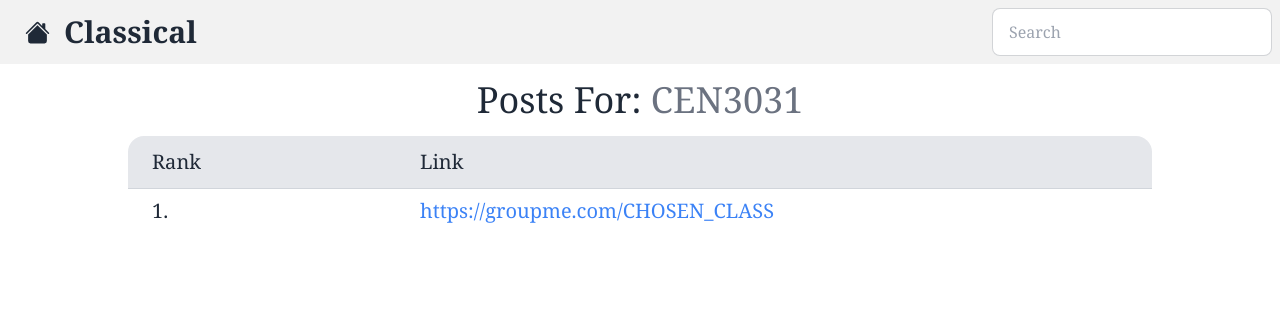
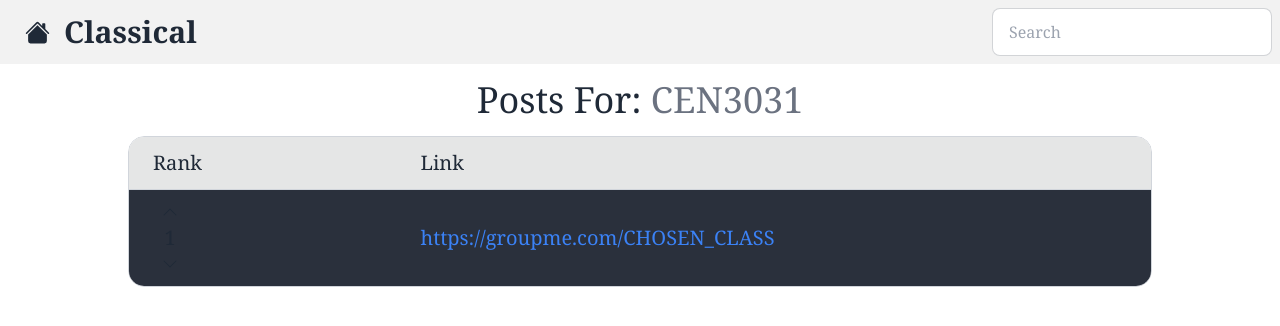
Before and after one commit to ryancircelli/Classical, an Angular app in the folder Frontend/: page /class/CEN3031 in a window 1280 px wide. Shown: the top 326 px of the page. Built offline with nearby package versions, Linux system fonts and the light colour scheme.

Commit message:
voting buttons & revised home page

```diff
--- a/Frontend/src/app/pages/class/class.component.html
+++ b/Frontend/src/app/pages/class/class.component.html
@@ -1,25 +1,36 @@
 <div class="overflow-x-auto flex flex-col items-center">
-    <div class="text-4xl  py-4">Posts For: <span class="text-gray-500  text-4xl">{{class}}</span></div>
+    <div class="text-4xl py-4">Posts For: <span class="text-gray-500 text-4xl">{{class}}</span></div>
     <div class="rounded-2xl w-[80%] overflow-hidden">
-      <div class="w-full">
-        <div class="flex justify-between  py-3 px-6 bg-gray-200 border-b border-gray-300 text-sm">
-          <div class="w-1/4 text-left  text-xl">Rank</div>
-          <div class="w-3/4 text-left pl-6  text-xl">Link</div>
+      <div class="w-full border border-gray-300 rounded-2xl overflow-hidden">
+        <div class="flex py-3 px-6 bg-base-300 border-b border-gray-300 text-sm">
+          <div class="w-1/4 text-left text-xl">Rank</div>
+          <div class="w-3/4 text-left pl-6 text-xl">Link</div>
         </div>
         <div class="divide-y divide-gray-300">
-          <div class="flex items-center justify-between py-2 px-6 hover:bg-gray-100 cursor-pointer">
+          <a class="flex items-center justify-between py-2 px-6 hover:bg-base-200 cursor-pointer" style="background-color: #2A303C;">
             <div class="flex items-center w-1/4">
-              <div class="flex items-center justify-center  text-xl">
-                <p style="margin-right: 24px;">1.</p>
+              <div class="flex flex-col">
+                <div style="padding: 1px;"></div>
+                <a class="btn btn-ghost btn-xs">
+                    <svg xmlns="http://www.w3.org/2000/svg" width="16" height="16" fill="currentColor" class="bi bi-chevron-up" viewBox="0 0 16 16">
+                    <path fill-rule="evenodd" d="M7.646 4.646a.5.5 0 0 1 .708 0l6 6a.5.5 0 0 1-.708.708L8 5.707l-5.646 5.647a.5.5 0 0 1-.708-.708l6-6z"/>
+                    </svg>
+                </a>
+                <div class="text-center text-xl">
+                    <p>1</p>
+                </div>
+                <a class="btn btn-ghost btn-xs" style="display: flex; align-items: center;">
+                    <svg xmlns="http://www.w3.org/2000/svg" width="16" height="16" fill="currentColor" class="bi bi-chevron-down" viewBox="0 0 16 16">
+                      <path fill-rule="evenodd" d="M1.646 4.646a.5.5 0 0 1 .708 0L8 10.293l5.646-5.647a.5.5 0 0 1 .708.708l-6 6a.5.5 0 0 1-.708 0l-6-6a.5.5 0 0 1 0-.708z"/>
+                    </svg>
+                  </a>
+                <div style="padding: 1px;"></div>
               </div>
+              <!-- net votes -->
             </div>
             <div class="text-left pl-6 w-3/4">
               <div class="flex items-center justify-start">
-                <p class=" text-lg text-xl"><a href="https://groupme.com/CHOSEN_CLASS" class="text-blue-500 hover:underline  text-xl">https://groupme.com/CHOSEN_CLASS</a></p>
+                <p class="text-lg text-xl"><a href="https://groupme.com/CHOSEN_CLASS" class="text-blue-500 hover:underline text-xl">https://groupme.com/CHOSEN_CLASS</a></p>
               </div>
             </div>
-          </div>
-        </div>
-      </div>
-    </div>
-  </div>
+          </a>
--- a/Frontend/src/app/pages/home/home.component.html
+++ b/Frontend/src/app/pages/home/home.component.html
@@ -1,31 +1,37 @@
-
 <div class="overflow-x-auto flex flex-col items-center">
-    <div class="text-4xl  py-4">Trending Classes</div>
-    <div class="rounded-2xl w-[80%] overflow-hidden">
-    <table class="table w-full">
-      <thead>
-        <tr>
-          <th class="text-center align-middle w-24 ">Rank</th>
-          <th class="text-center align-middle w-24 ">Course Code</th>
-          <th class="text-right align-middle ">Last Updated</th>
-        </tr>
-      </thead>
-      <tbody>
-        <tr class="hover" *ngFor="let class of trending">
-          <td class="flex flex-row items-center justify-center space-x-2">
+  <div class="text-4xl  py-4">Trending Classes</div>
+  <div class="rounded-2xl w-[80%] overflow-hidden">
+    <div class="w-full border border-gray-300 rounded-2xl overflow-hidden">
+      <div class="flex  py-3 px-6 bg-base-300 border-b border-gray-300 text-sm">
+        <div class="flex items-center w-1/4">
+          <div class="text-left text-xl ">Rank</div>
+        </div>
+        <div class="w-1/4 text-center text-xl ">Course Code</div>
+        <div class="w-1/2 text-right pr-6 text-xl ">Last Updated</div>
+      </div>
+      <div class="divide-y divide-gray-300">
+        <a class="flex items-center justify-between py-2 px-6 hover:bg-base-200 cursor-pointer" *ngFor="let class of trending" [routerLink]="['/class/'+class.className]">
+          <div class="flex items-center w-1/4">
             <!-- arrow icon -->
             <div class="flex items-center justify-center">
               <svg xmlns="http://www.w3.org/2000/svg" width="16" height="16" fill="currentColor" class="bi bi-chevron-up" viewBox="0 0 16 16">
-              <path fill-rule="evenodd" d="M7.646 4.646a.5.5 0 0 1 .708 0l6 6a.5.5 0 0 1-.708.708L8 5.707l-5.646 5.647a.5.5 0 0 1-.708-.708l6-6z"/>
+                <path fill-rule="evenodd" d="M7.646 4.646a.5.5 0 0 1 .708 0l6 6a.5.5 0 0 1-.708.708L8 5.707l-5.646 5.647a.5.5 0 0 1-.708-.708l6-6z"/>
               </svg>
             </div>
             <!-- net votes -->
-            <span>{{ class.netVotes }}</span>
-          </td>
-          <td class="text-center align-middle ">{{ class.className }}</td>
-          <td class="text-right align-middle  text-gray-500"> {{ class.dateUpdated && class.dateUpdated.toLocaleString() }}</td>
-        </tr>
-      </tbody>
-    </table>
+            <div class=" text-xl">
+              <span>{{ class.netVotes }}</span>
+            </div>
+            <div style="padding: 24px;"></div>
+          </div>
+          <div class="text-center w-1/4 align-middle text-xl ">
+            <span class="block">{{ class.className }}</span>
+          </div>
+          <div class="text-right pr-6 w-1/2 text-xl ">
+            <span class="text-gray-500 text-sm">{{ class.dateUpdated.toLocaleString() }}</span>
+          </div>
+        </a>
+      </div>
+    </div>
   </div>
-  </div>
+</div>
--- a/Frontend/src/app/pages/results/results.component.html
+++ b/Frontend/src/app/pages/results/results.component.html
@@ -18,8 +18,9 @@
                 <path fill-rule="evenodd" d="M7.646 4.646a.5.5 0 0 1 .708 0l6 6a.5.5 0 0 1-.708.708L8 5.707l-5.646 5.647a.5.5 0 0 1-.708-.708l6-6z"/>
               </svg>
             </div>
+            <div style="padding: 3px;"></div>
             <!-- net votes -->
-            <div class=" text-xl">
+            <div class=" text-xl w-8 flex items-center justify-center">
               <span>{{ class.netVotes }}</span>
             </div>
             <div style="padding: 24px;"></div>
```
